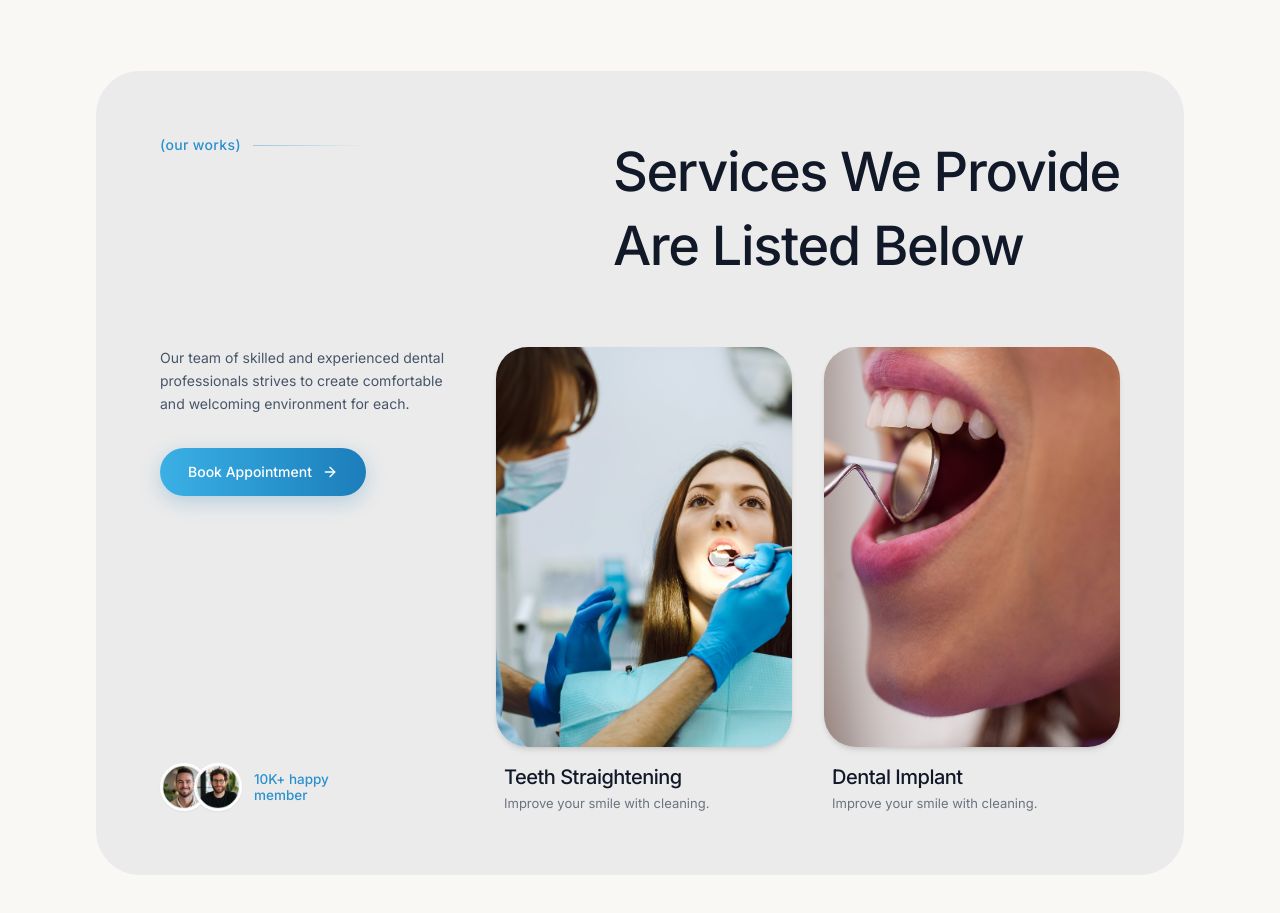
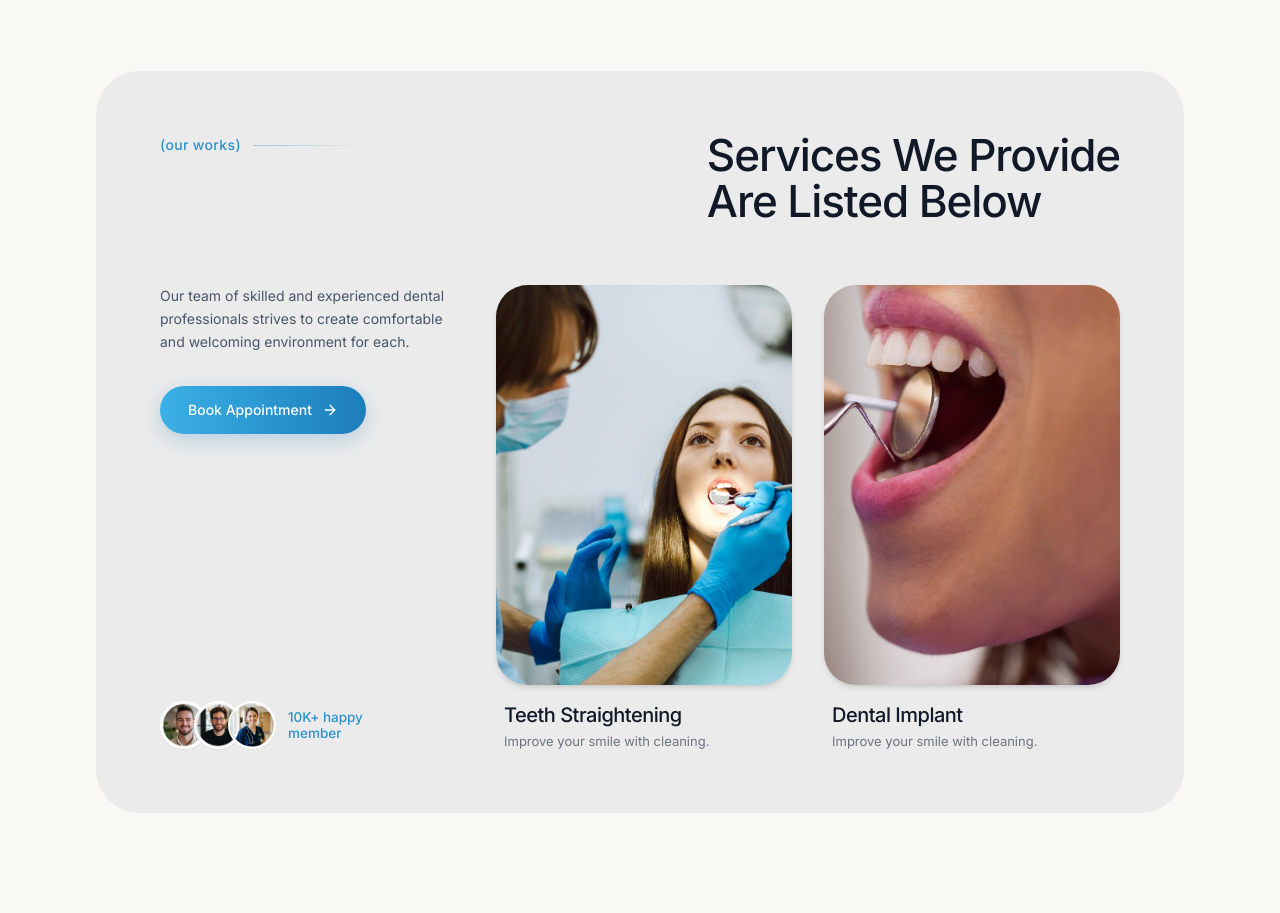
Before and after one commit to Anurag-lakra610/Dentara-, a React (Vite) app: page / in a window 1280 px wide. Shown: the part 2700-3613 px from the top of the page. Built offline with nearby package versions, Linux system fonts and the light colour scheme.

Commit message:
Adjust section title line-height to match other sections, add 3rd AI female doctor avatar, and disable hover zoom on images

```diff
--- a/src/App.jsx
+++ b/src/App.jsx
@@ -17,6 +17,7 @@ import workTeethImg from './assets/work-teeth-straightening.jpg';
 import workImplantImg from './assets/work-dental-implant.png';
 import avatarGlassesImg from './assets/avatar-man-glasses.png';
 import avatarBeardedImg from './assets/avatar-man-bearded.png';
+import avatarFemaleDoctor from './assets/avatar-female-doctor.jpg';
 import consultationMainImg from './assets/consultation-main.jpg';
 import consultationRightImg from './assets/consultation-right.png';
 import consultationVideoImg from './assets/consultation-video.png';
@@ -413,10 +414,10 @@ export default function App() {
               <span className="h-[1px] w-20 sm:w-28 bg-gradient-to-r from-[#2A91CF]/40 to-transparent"></span>
             </div>
 
-            {/* Top Right: Main Section Title with 74px Line Height */}
+            {/* Top Right: Main Section Title matching other sections */}
             <div>
-              <h2 className="text-3xl sm:text-4xl lg:text-[54px] font-medium tracking-tight text-[#111827] leading-[1.15] lg:leading-[74px] text-left">
-                <span className="block">Services We Provide</span>
+              <h2 className="text-3xl sm:text-4xl lg:text-[44px] font-medium tracking-tight text-[#111827] leading-[1.25]">
+                <span className="block mb-1.5">Services We Provide</span>
                 <span className="block">Are Listed Below</span>
               </h2>
             </div>
@@ -437,7 +438,7 @@ export default function App() {
                 </button>
               </div>
 
-              {/* Bottom Left: 10K+ Happy Member Overlapping Avatars */}
+              {/* Bottom Left: 10K+ Happy Member 3 Overlapping Avatars */}
               <div className="flex items-center gap-3 mt-12 lg:mt-auto pt-4">
                 <div className="flex items-center -space-x-3.5">
                   <img
@@ -447,6 +448,11 @@ export default function App() {
                   />
                   <img
                     src={avatarGlassesImg}
+                    alt="Happy Member"
+                    className="w-12 h-12 rounded-full border-2 border-white object-cover shadow-sm"
+                  />
+                  <img
+                    src={avatarFemaleDoctor}
                     alt="Happy Member"
                     className="w-12 h-12 rounded-full border-2 border-white object-cover shadow-sm"
                   />
@@ -461,13 +467,13 @@ export default function App() {
             {/* Right Column: 2 Image Cards (Teeth Straightening & Dental Implant) */}
             <div className="lg:col-span-8 grid grid-cols-1 sm:grid-cols-2 gap-6 sm:gap-8">
 
-              {/* Image Card 1: Teeth Straightening */}
+              {/* Image Card 1: Teeth Straightening (Static Image - No Zoom on Hover) */}
               <div className="flex flex-col">
-                <div className="rounded-[32px] overflow-hidden shadow-md h-[360px] sm:h-[400px] w-full group">
+                <div className="rounded-[32px] overflow-hidden shadow-md h-[360px] sm:h-[400px] w-full">
                   <img
                     src={workTeethImg}
                     alt="Teeth Straightening Procedure"
-                    className="w-full h-full object-cover transition-transform duration-500 group-hover:scale-105"
+                    className="w-full h-full object-cover"
                   />
                 </div>
                 <div className="pt-4 px-2">
@@ -480,13 +486,13 @@ export default function App() {
                 </div>
               </div>
 
-              {/* Image Card 2: Dental Implant */}
+              {/* Image Card 2: Dental Implant (Static Image - No Zoom on Hover) */}
               <div className="flex flex-col">
-                <div className="rounded-[32px] overflow-hidden shadow-md h-[360px] sm:h-[400px] w-full group">
+                <div className="rounded-[32px] overflow-hidden shadow-md h-[360px] sm:h-[400px] w-full">
                   <img
                     src={workImplantImg}
                     alt="Dental Implant Procedure"
-                    className="w-full h-full object-cover transition-transform duration-500 group-hover:scale-105"
+                    className="w-full h-full object-cover"
                   />
                 </div>
                 <div className="pt-4 px-2">
```
Also changed, not shown: src/assets/avatar-female-doctor.jpg (added).
